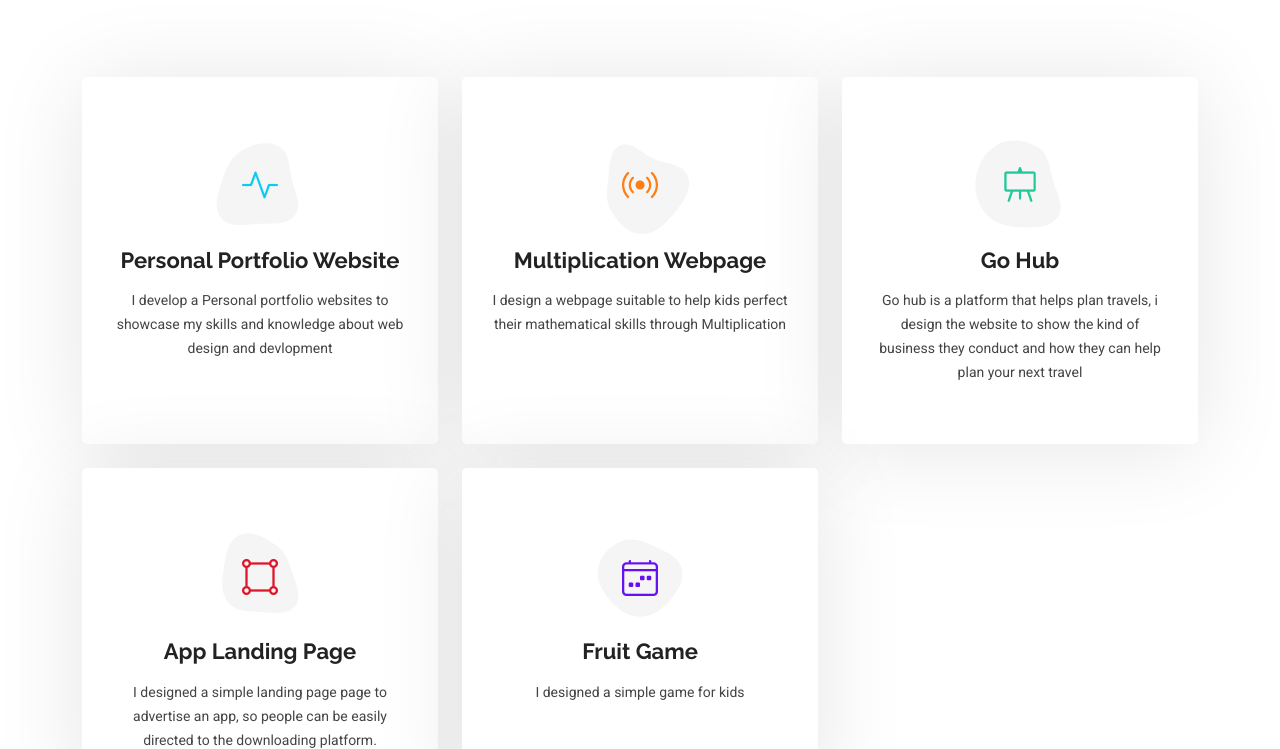
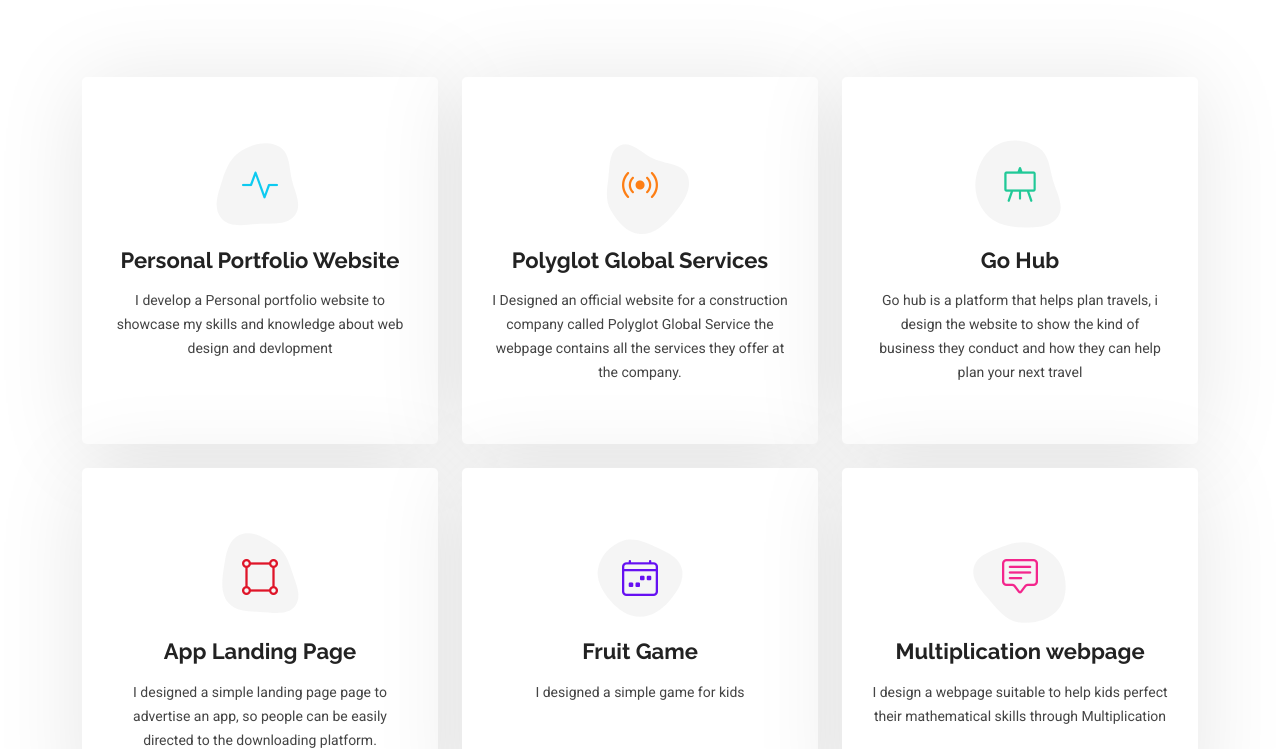
Before and after one commit to olamilekan001/myPortfolioWebpage, a plain HTML site: page services.html in a window 1280 px wide. Shown: the part 204-953 px from the top of the page. Drawn offline with Linux system fonts and the light colour scheme.

Commit message:
new updates

```diff
--- a/assets/css/main.css
+++ b/assets/css/main.css
@@ -1412,6 +1412,3 @@ section,
 /*--------------------------------------------------------------
 # Starter Section Section
 --------------------------------------------------------------*/
-.starter-section {
-  /* Add your styles here */
-}
--- a/services.html
+++ b/services.html
@@ -155,7 +155,7 @@
                   <h3>Personal Portfolio Website</h3>
                 </a>
                 <p>
-                  I develop a Personal portfolio websites to showcase my skills
+                  I develop a Personal portfolio website to showcase my skills
                   and knowledge about web design and devlopment
                 </p>
               </div>
@@ -185,15 +185,16 @@
                   <i class="bi bi-broadcast"></i>
                 </div>
                 <a
-                  href="https://multiplication-game-eight.vercel.app/"
+                  href="https://olamilekan001.github.io/polyglot_global_services/"
                   target="_blank"
                   class="stretched-link"
                 >
-                  <h3>Multiplication Webpage</h3>
+                  <h3>Polyglot Global Services</h3>
                 </a>
                 <p>
-                  I design a webpage suitable to help kids perfect their
-                  mathematical skills through Multiplication
+                  I Designed an official website for a construction company
+                  called Polyglot Global Service the webpage contains all the
+                  services they offer at the company.
                 </p>
               </div>
             </div>
@@ -310,7 +311,7 @@
             </div>
             <!-- End Service Item -->
 
-            <!-- <div
+            <div
               class="col-lg-4 col-md-6"
               data-aos="fade-up"
               data-aos-delay="600"
@@ -332,16 +333,20 @@
                   </svg>
                   <i class="bi bi-chat-square-text"></i>
                 </div>
-                <a href="#" class="stretched-link">
-                  <h3>Dolori Architecto</h3>
+                <a href="" class="stretched-link">
+                  <h3>Multiplication webpage</h3>
                 </a>
                 <p>
-                  Hic molestias ea quibusdam eos. Fugiat enim doloremque aut
-                  neque non et debitis iure. Corrupti recusandae ducimus enim.
+                  I design a webpage suitable to help kids perfect their
+                  mathematical skills through Multiplication
                 </p>
-                <a href="#" class="stretched-link"></a>
+                <a
+                  href="https://multiplication-game-eight.vercel.app/"
+                  target="_blank"
+                  class="stretched-link"
+                ></a>
               </div>
-            </div> -->
+            </div>
             <!-- End Service Item -->
           </div>
         </div>
```
